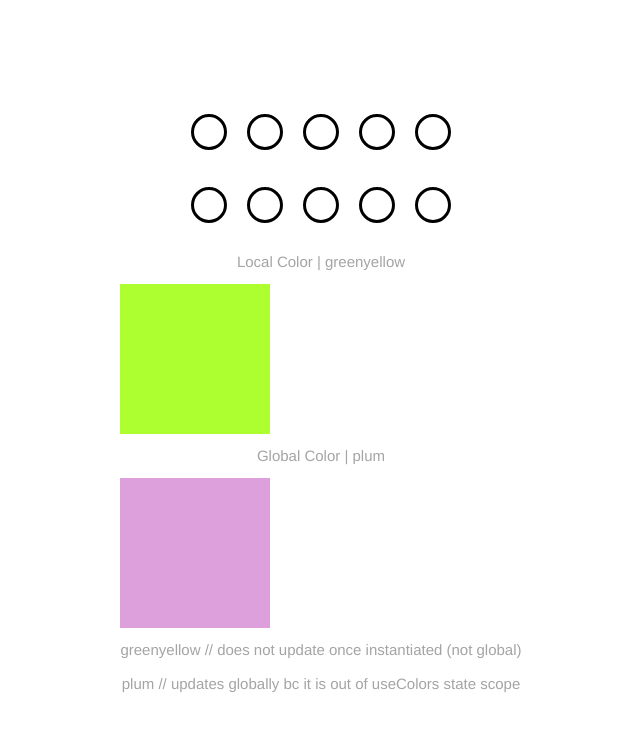
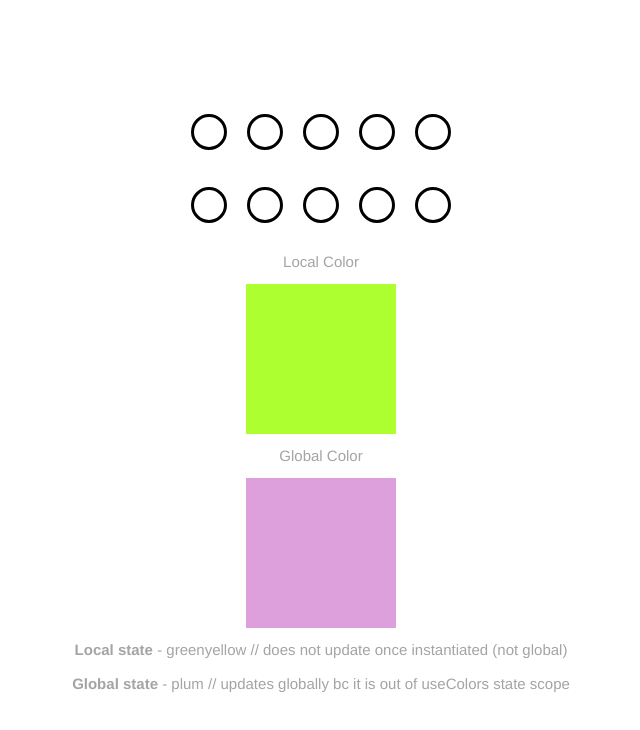
Before and after one commit to nat1597/state-composable, a Vue app: page / in a window 1280 px wide. Shown: the top 730 px of the page, without its empty margins (319-959 px from the left). Built offline with nearby package versions, Linux system fonts and the light colour scheme.

Commit message:
refactor: minor cleanup

```diff
--- a/src/App.vue
+++ b/src/App.vue
@@ -20,9 +20,9 @@
   <div class="picker-container">
     <colorPicker @color-change="handleLocalSquare" />
     <colorPicker @color-change="handleGlobalSquare" />
-    Local Color | {{ localColor }}
+    Local Color
     <squareSelect :color="localColor" />
-    Global Color | {{ globalColor }}
+    Global Color
     <squareSelect :color="globalColor" />
 
     <someChild />
@@ -55,6 +55,6 @@ body {
 }
 
 .picker-container > div {
-    margin: 10px;
+    margin: 10px auto;
 }
 </style>
--- a/src/components/someChild.vue
+++ b/src/components/someChild.vue
@@ -5,8 +5,8 @@
 </script>
 
 <template>
-   <div>{{ localColor }} // does not update once instantiated (not global)</div>
-   <div>{{ globalColor }} // updates globally bc it is out of useColors state scope</div>
+   <div><span style="font-weight: 700;">Local state</span> - {{ localColor }} // does not update once instantiated (not global)</div>
+   <div><span style="font-weight: 700;">Global state</span> - {{ globalColor }} // updates globally bc it is out of useColors state scope</div>
 </template>
 
 <style>
```
Also changed, not shown: src/components/icons/IconCommunity.vue (deleted, +0 -7 lines), src/components/icons/IconDocumentation.vue (deleted, +0 -7 lines), src/components/icons/IconEcosystem.vue (deleted, +0 -7 lines), src/components/icons/IconSupport.vue (deleted, +0 -7 lines), src/components/icons/IconTooling.vue (deleted, +0 -19 lines), 1 other file (tests, documents, lock files or other folders).
